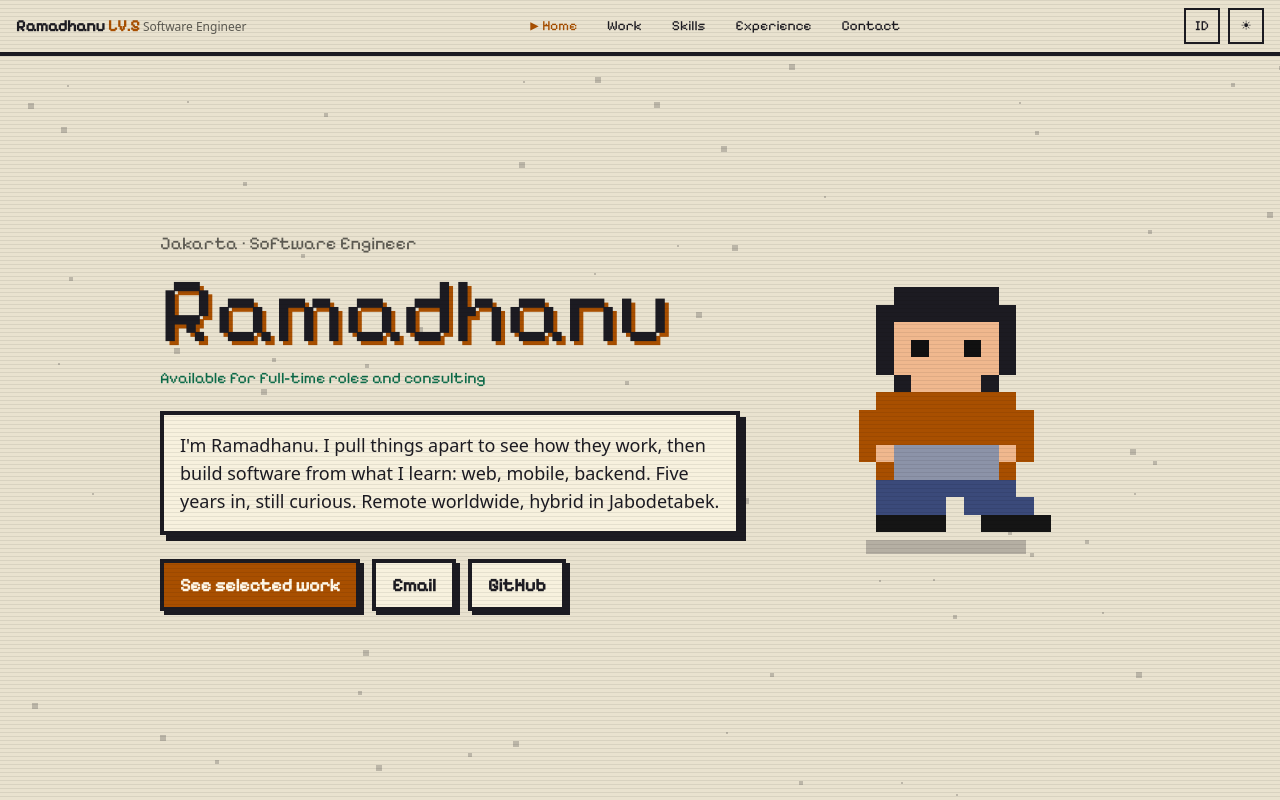
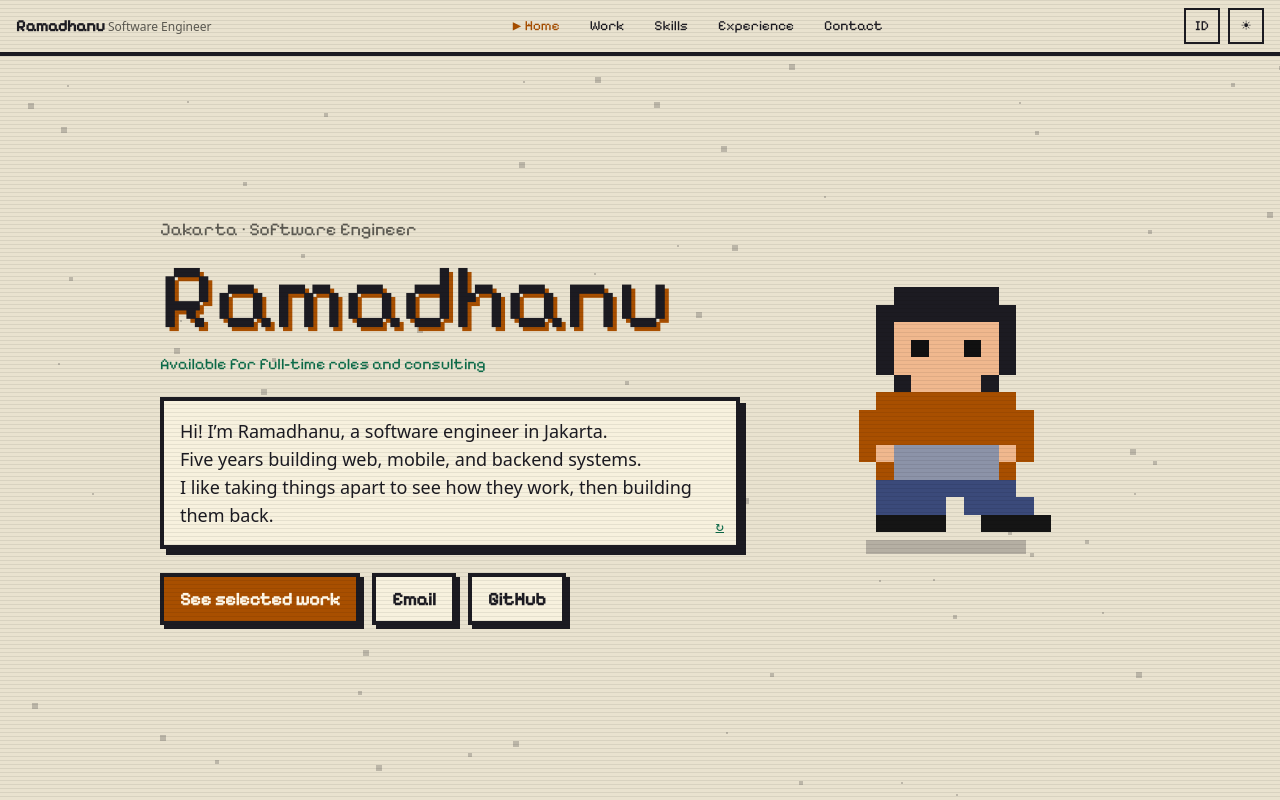
Before and after one commit to RZID/RZID, a React (Vite) app: page / in a window 1280 px wide. Shown: the top 800 px of the page. Built offline with nearby package versions, Linux system fonts and the light colour scheme.

Commit message:
feat: bring back interactive chat with skip and replay

```diff
--- a/src/components/layout/header.tsx
+++ b/src/components/layout/header.tsx
@@ -1,5 +1,5 @@
 import { profile } from '@/content/profile'
-import { hero, nav, ui } from '@/content/site'
+import { nav, ui } from '@/content/site'
 import { useActiveSection } from '@/hooks/use-active-section'
 import { useTheme } from '@/hooks/use-theme'
 import { cn } from '@/lib/cn'
@@ -14,7 +14,7 @@ export const Header = () => {
   return (
     <header className="sticky top-0 z-40 flex flex-wrap items-center justify-between gap-x-3 gap-y-1 border-b-4 border-ink bg-page px-4 py-2">
       <a href="#home" className="font-pixel text-base font-bold whitespace-nowrap">
-        {profile.name} <span className="text-accent">{hero.level}</span>{' '}
+        {profile.name}{' '}
         <small className="hidden font-sans text-xs font-normal text-muted sm:inline">
           {t(profile.role)}
         </small>
--- a/src/content/site.ts
+++ b/src/content/site.ts
@@ -10,8 +10,21 @@ export const nav: readonly NavItem[] = [
 ]
 
 export const hero: Hero = {
-  level: 'LV.5',
   name: profile.name,
+  dialogue: [
+    {
+      id: 'Halo! Saya Ramadhanu, software engineer di Jakarta.',
+      en: 'Hi! I’m Ramadhanu, a software engineer in Jakarta.',
+    },
+    {
+      id: 'Lima tahun bikin web, mobile, dan backend.',
+      en: 'Five years building web, mobile, and backend systems.',
+    },
+    {
+      id: 'Suka bongkar cara kerja sesuatu, lalu bangun ulang.',
+      en: 'I like taking things apart to see how they work, then building them back.',
+    },
+  ],
   primaryCta: {
     label: { id: 'Lihat karya pilihan', en: 'See selected work' },
     href: '#quests',
@@ -53,6 +66,8 @@ export const ui: UiText = {
   englishShort: { id: 'EN', en: 'EN' },
   indonesianShort: { id: 'ID', en: 'ID' },
   shipped: { id: 'Dirilis', en: 'Shipped' },
+  dialogueSkip: { id: 'Lewati dialog', en: 'Skip dialogue' },
+  replayDialogue: { id: 'Ulangi dialog', en: 'Replay dialogue' },
   playIntro: { id: 'Putar intro', en: 'Play intro' },
   copyrightYear: '2026',
   footerHint: {
--- a/src/features/hero/hero-section.tsx
+++ b/src/features/hero/hero-section.tsx
@@ -1,14 +1,54 @@
+import { useMemo } from 'react'
 import { Section } from '@/components/layout/section'
 import { Box } from '@/components/ui/box'
 import { ButtonLink } from '@/components/ui/button-link'
 import { PixelAvatar } from '@/components/ui/pixel-avatar'
 import { Reveal } from '@/components/ui/reveal'
 import { profile } from '@/content/profile'
-import { hero, sections } from '@/content/site'
-import { useT } from '@/lib/locale'
+import { hero, sections, ui } from '@/content/site'
+import { useTypewriter } from '@/hooks/use-typewriter'
+import { useLocale, useT } from '@/lib/locale'
+
+type ChatDialogueProps = {
+  lines: readonly string[]
+  instant: boolean
+}
+
+const ChatDialogue = ({ lines, instant }: ChatDialogueProps) => {
+  const t = useT()
+  const { text, done, finish, replay } = useTypewriter(lines, instant)
+
+  return (
+    <Box className="relative min-h-34 px-4 py-4 text-lg whitespace-pre-line">
+      <p aria-hidden="true">
+        {text}
+        {done ? null : <span className="animate-blink">▌</span>}
+      </p>
+      <button
+        type="button"
+        onClick={finish}
+        aria-label={t(ui.dialogueSkip)}
+        className="absolute inset-0 cursor-pointer"
+      />
+      {done ? (
+        <button
+          type="button"
+          onClick={replay}
+          aria-label={t(ui.replayDialogue)}
+          className="absolute right-3 bottom-2 z-10 cursor-pointer font-pixel text-sm text-mint underline"
+        >
+          ↻
+        </button>
+      ) : null}
+    </Box>
+  )
+}
 
 export const HeroSection = () => {
+  const locale = useLocale()
   const t = useT()
+  const lines = useMemo(() => hero.dialogue.map((line) => line[locale]), [locale])
+  const instant = window.matchMedia('(prefers-reduced-motion: reduce)').matches
 
   return (
     <Section
@@ -22,9 +62,8 @@ export const HeroSection = () => {
         <h1 className="my-2 font-pixel text-hero leading-none text-shadow-hard">{hero.name}</h1>
         <p className="mt-2 mb-5 font-pixel text-mint">{t(sections.contact.availability)}</p>
 
-        <Box className="px-4 py-4 text-lg">
-          <p className="m-0">{t(profile.summary)}</p>
-        </Box>
+        <ChatDialogue key={locale} lines={lines} instant={instant} />
+        <p className="sr-only">{t(profile.summary)}</p>
 
         <div className="mt-6 flex flex-wrap gap-3">
           <ButtonLink href={hero.primaryCta.href}>{t(hero.primaryCta.label)}</ButtonLink>
--- /dev/null
+++ b/src/hooks/use-typewriter.ts
@@ -0,0 +1,68 @@
+import { useCallback, useEffect, useRef, useState } from 'react'
+
+export const useTypewriter = (lines: readonly string[], instant: boolean) => {
+  const [text, setText] = useState(() => (instant ? lines.join('\n') : ''))
+  const [done, setDone] = useState(instant)
+  const [run, setRun] = useState(0)
+  const stopped = useRef(instant)
+
+  useEffect(() => {
+    if (instant) {
+      stopped.current = true
+      return
+    }
+
+    stopped.current = false
+
+    let line = 0
+    let character = 0
+    let built = ''
+    let timer = 0
+
+    const tick = () => {
+      if (stopped.current) {
+        return
+      }
+
+      const current = lines[line]
+
+      if (current === undefined) {
+        setDone(true)
+        return
+      }
+
+      if (character < current.length) {
+        built += current.charAt(character)
+        character += 1
+        setText(built)
+        timer = window.setTimeout(tick, 12)
+        return
+      }
+
+      built += '\n'
+      setText(built)
+      line += 1
+      character = 0
+      timer = window.setTimeout(tick, 220)
+    }
+
+    timer = window.setTimeout(tick, 150)
+
+    return () => window.clearTimeout(timer)
+  }, [instant, lines, run])
+
+  const finish = useCallback(() => {
+    stopped.current = true
+    setText(lines.join('\n'))
+    setDone(true)
+  }, [lines])
+
+  const replay = useCallback(() => {
+    stopped.current = false
+    setText('')
+    setDone(false)
+    setRun((current) => current + 1)
+  }, [])
+
+  return { text, done, finish, replay }
+}
--- a/src/styles/index.css
+++ b/src/styles/index.css
@@ -54,11 +54,18 @@
   --ease-steps-5: steps(5);
   --animate-bob: bob 1s steps(2) infinite;
   --animate-load: load 1.4s steps(14) forwards;
+  --animate-blink: blink 1s steps(2) infinite;
 }
 
 @keyframes bob {
   50% {
     transform: translateY(-8px);
+  }
+}
+
+@keyframes blink {
+  50% {
+    opacity: 0;
   }
 }
 
--- a/src/types/content.ts
+++ b/src/types/content.ts
@@ -48,8 +48,8 @@ export type SkillGroup = {
 }
 
 export type Hero = {
-  level: string
   name: string
+  dialogue: readonly Localized[]
   primaryCta: Link
   secondaryCta: Link
 }
@@ -69,6 +69,8 @@ export type UiText = {
   englishShort: Localized
   indonesianShort: Localized
   shipped: Localized
+  dialogueSkip: Localized
+  replayDialogue: Localized
   playIntro: Localized
   copyrightYear: string
   footerHint: Localized
```
